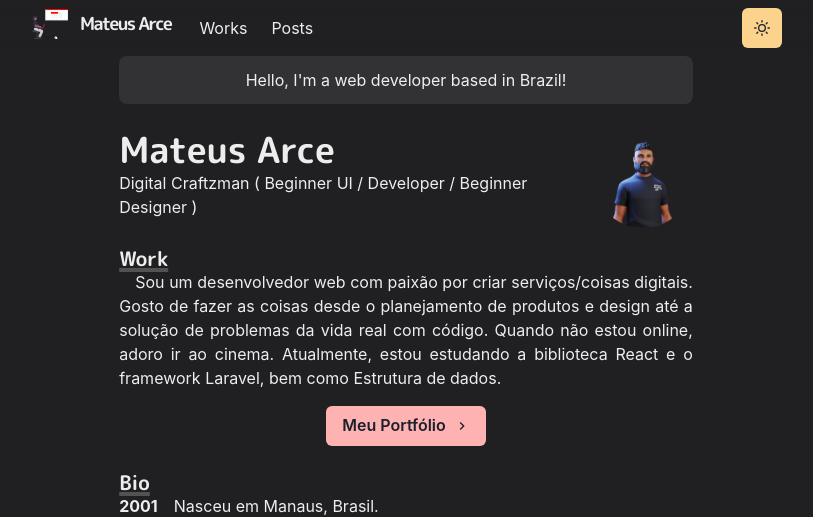
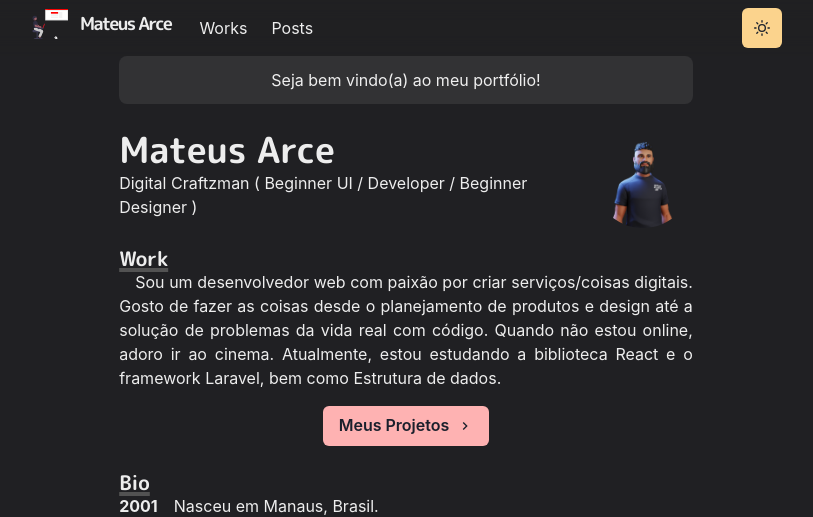
Before and after one commit to lucas-nachtigall/next-portfolio-local-test, a Next.js app: page / in a window 1280 px wide. Shown: the top 517 px of the page, without its empty margins (234-1047 px from the left). Built offline with nearby package versions, Linux system fonts and the light colour scheme.

Commit message:
change card initial

```diff
--- a/pages/index.js
+++ b/pages/index.js
@@ -11,7 +11,7 @@
         <Layout>
         <Container>
             <Box borderRadius="lg" bg={useColorModeValue('whiteAlpha.500', 'whiteAlpha.200')} p={3} mb={6} align="center">
-                Hello, I&apos;m a web developer based in Brazil!
+                Seja bem vindo(a) ao meu portfólio!
             </Box>
 
         <Box display={{md:'flex'}}>
@@ -36,7 +36,7 @@
              <Box align="center" my={4}>
                 <NextLink href="/works">
                     <Button rightIcon={<ChevronRightIcon />} colorScheme="red">
-                        Meu Portfólio
+                        Meus Projetos
                     </Button>
                 </NextLink>
              </Box>
```
